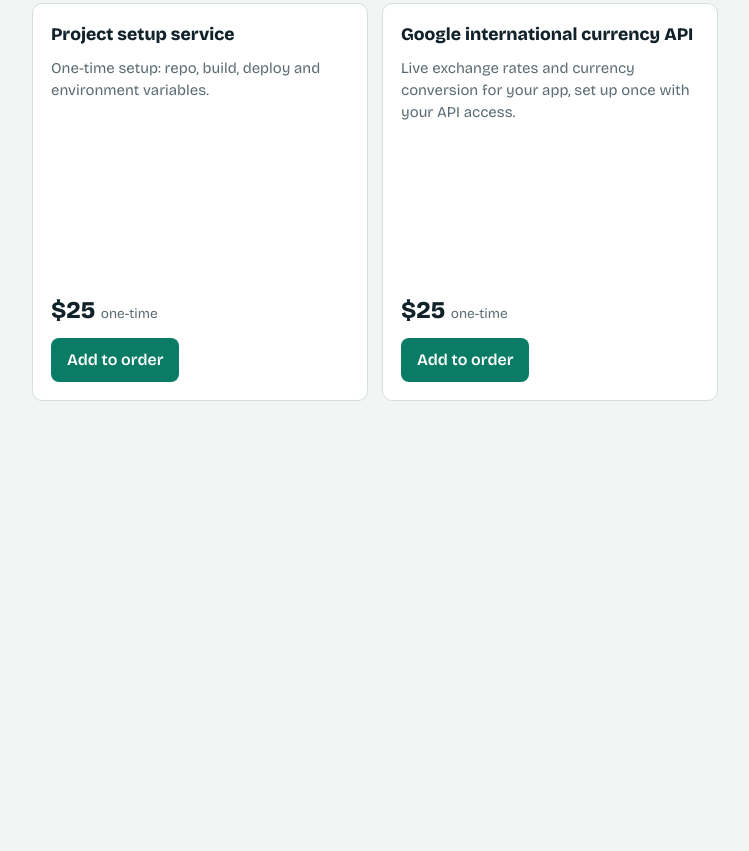
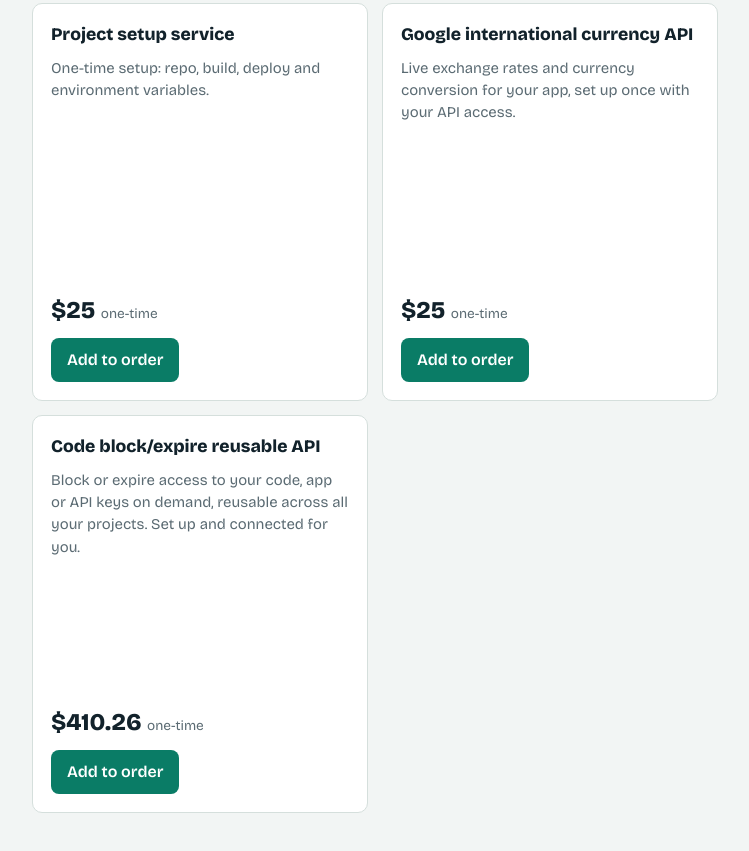
Before and after one commit to ItzChuks/devshelf, a plain HTML site: page index.html in a window 1280 px wide. Shown: the part 3451-4302 px from the top of the page, without its empty margins (88-837 px from the left). Before the commit the page ends 3912 px from the top, so only its background shows below. Drawn offline with nearby package versions, Linux system fonts and the light colour scheme.

Commit message:
Add files via upload

```diff
--- a/index.html
+++ b/index.html
@@ -109,7 +109,8 @@ var P=[
 {id:"vps",name:"VPS server",desc:"2 vCPU, 4 GB RAM, 80 GB SSD with full root access.",price:20,rec:true},
 {id:"mon",name:"Uptime monitoring",desc:"Get an alert the moment your site goes down.",price:3,rec:true},
 {id:"setup",name:"Project setup service",desc:"One-time setup: repo, build, deploy and environment variables.",price:25,rec:false},
-{id:"fx",name:"Google international currency API",desc:"Live exchange rates and currency conversion for your app, set up once with your API access.",price:25,rec:false}
+{id:"fx",name:"Google international currency API",desc:"Live exchange rates and currency conversion for your app, set up once with your API access.",price:25,rec:false},
+{id:"cbx",name:"Code block/expire reusable API",desc:"Block or expire access to your code, app or API keys on demand, reusable across all your projects. Set up and connected for you.",price:410.26,rec:false}
 ];
 var cart={},q="";
 function fmt(n){return "$"+n.toFixed(n%1?2:0)}
```
